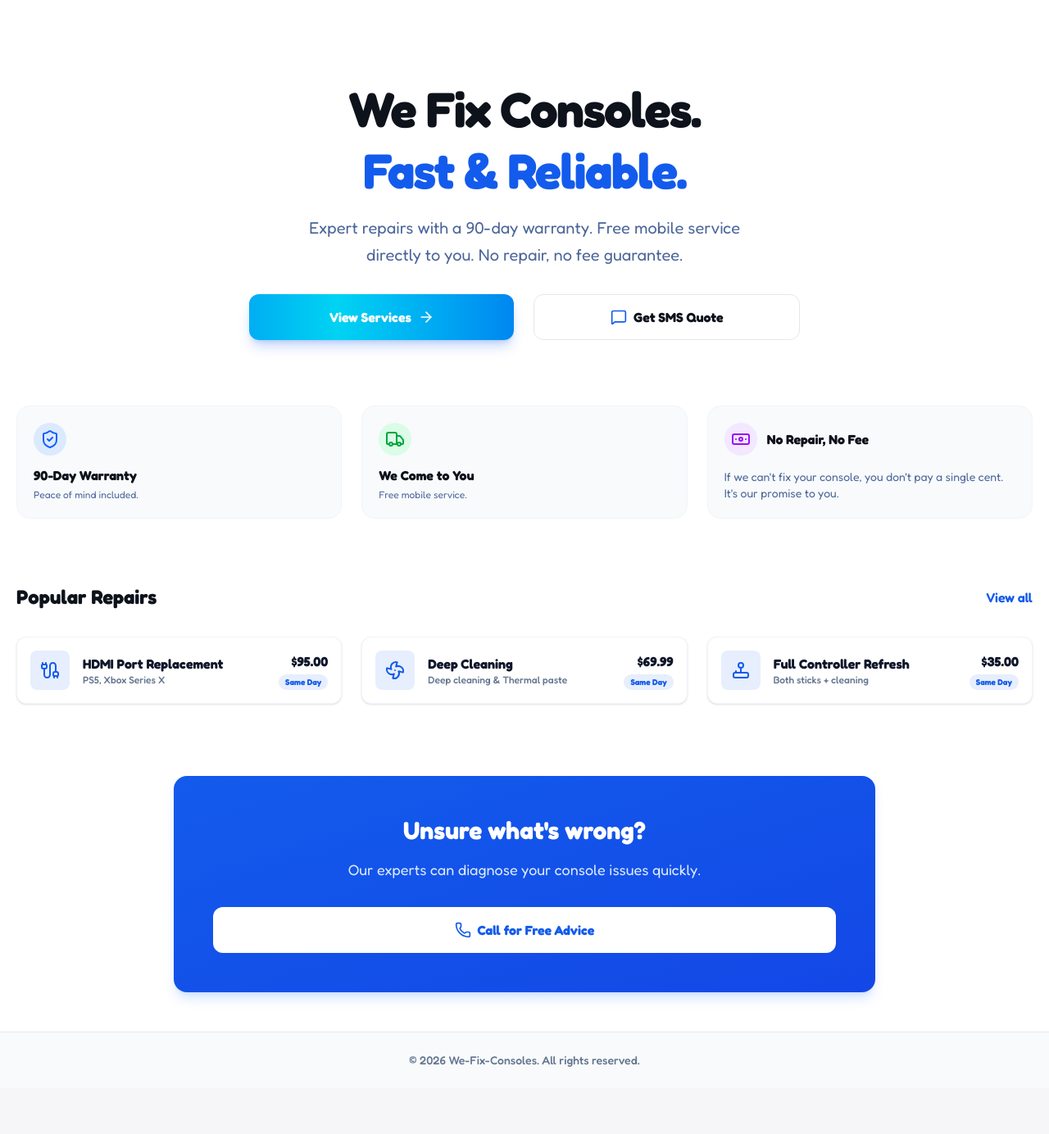
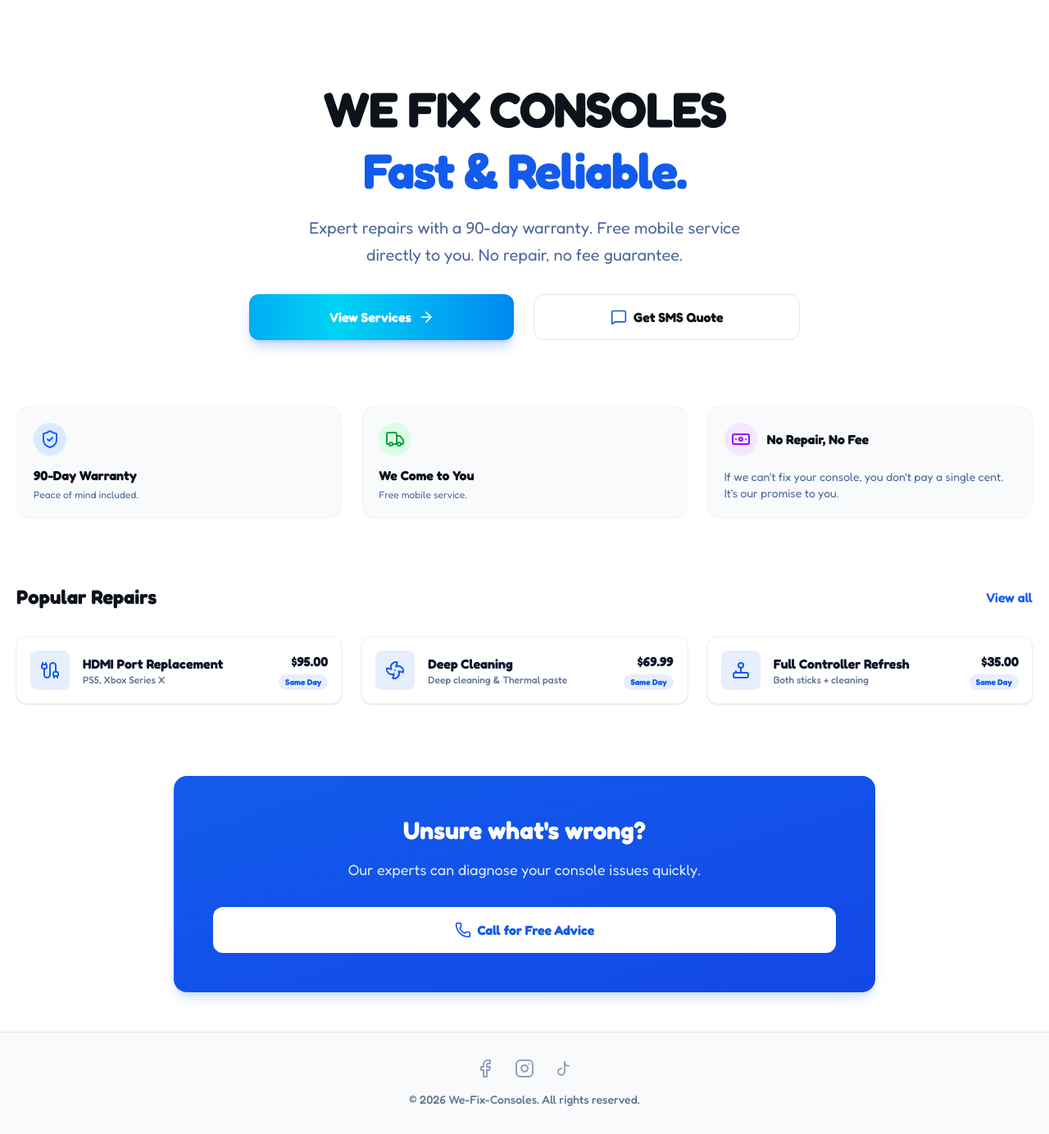
Before and after one commit to kevjetsky/we-fix-consoles-frontend-simple, a Next.js app: page / in a window 1280 px wide. Shown: the whole page at 82% size. Before the commit the page ends 1328 px from the top, so only its background shows below. Built offline with nearby package versions, Linux system fonts and the light colour scheme.

Commit message:
feat: Update branding capitalization, enhance SMS quote link with pre-filled message, and add social media links to the footer.

```diff
--- a/app/page.tsx
+++ b/app/page.tsx
@@ -2,7 +2,7 @@
 
 import Image from 'next/image';
 import Link from 'next/link';
-import { ArrowRight, MessageSquare, ShieldCheck, Truck, Banknote, Phone, Cable, Fan, Joystick } from 'lucide-react';
+import { ArrowRight, MessageSquare, ShieldCheck, Truck, Banknote, Phone, Cable, Fan, Joystick, Facebook, Instagram } from 'lucide-react';
 
 
 export default function Home() {
@@ -11,7 +11,7 @@ export default function Home() {
       <main className="flex-1 overflow-y-auto scrollbar-hide flex flex-col items-center w-full">
         <section className="px-5 pt-8 md:pt-20 pb-10 flex flex-col items-center text-center w-full max-w-4xl mx-auto">
           <h2 className="text-4xl md:text-6xl font-extrabold text-text-main dark:text-white leading-tight mb-4 tracking-tight pt-4">
-            We Fix Consoles.<br />
+            WE FIX CONSOLES<br />
             <span className="text-primary">Fast &amp; Reliable.</span>
           </h2>
           <p className="text-text-muted dark:text-slate-400 text-base md:text-xl leading-relaxed max-w-[320px] md:max-w-xl mb-8">
@@ -22,7 +22,7 @@ export default function Home() {
               View Services
               <ArrowRight className="w-5 h-5" />
             </Link>
-            <a href="sms:+15055243280" className="w-full h-14 bg-white dark:bg-slate-800 border border-slate-200 dark:border-slate-700 hover:bg-slate-50 dark:hover:bg-slate-700 active:scale-[0.98] transition-all text-text-main dark:text-white rounded-xl font-bold text-base flex items-center justify-center gap-2">
+            <a href="sms:+15055243280?body=Hi!%20I'd%20like%20a%20repair%20quote.%20My%20console%20is%20a%20[Console%20Model]%20and%20the%20problem%20is%20[Describe%20Issue]." className="w-full h-14 bg-white dark:bg-slate-800 border border-slate-200 dark:border-slate-700 hover:bg-slate-50 dark:hover:bg-slate-700 active:scale-[0.98] transition-all text-text-main dark:text-white rounded-xl font-bold text-base flex items-center justify-center gap-2">
               <MessageSquare className="w-5 h-5 text-primary" />
               Get SMS Quote
             </a>
@@ -122,7 +122,20 @@ export default function Home() {
           </div>
         </section>
       </main>
-      <footer className="w-full py-6 bg-slate-50 dark:bg-slate-900 border-t border-slate-200 dark:border-slate-800 flex flex-col items-center justify-center mt-auto">
+      <footer className="w-full py-8 bg-slate-50 dark:bg-slate-900 border-t border-slate-200 dark:border-slate-800 flex flex-col items-center justify-center mt-auto">
+        <div className="flex items-center gap-6 mb-4">
+          <a href="https://facebook.com/we.fix.consoles" target="_blank" rel="noopener noreferrer" className="text-slate-400 hover:text-primary transition-colors" aria-label="Facebook">
+            <Facebook className="w-6 h-6" />
+          </a>
+          <a href="https://instagram.com/we.fix.consoles" target="_blank" rel="noopener noreferrer" className="text-slate-400 hover:text-primary transition-colors" aria-label="Instagram">
+            <Instagram className="w-6 h-6" />
+          </a>
+          <a href="https://tiktok.com/@we.fix.consoles" target="_blank" rel="noopener noreferrer" className="text-slate-400 hover:text-primary transition-colors" aria-label="TikTok">
+            <svg className="w-6 h-6" viewBox="0 0 24 24" fill="none" stroke="currentColor" strokeWidth="2" strokeLinecap="round" strokeLinejoin="round">
+              <path d="M9 12a4 4 0 1 0 4 4V4a5 5 0 0 0 5 5" />
+            </svg>
+          </a>
+        </div>
         <p className="text-sm font-medium text-slate-500 dark:text-slate-400">
           &copy; {new Date().getFullYear()} We-Fix-Consoles. All rights reserved.
         </p>
--- a/app/services/page.tsx
+++ b/app/services/page.tsx
@@ -11,7 +11,7 @@ export default function Services() {
           <Link href="/" className="flex size-10 shrink-0 items-center justify-center rounded-full hover:bg-slate-100 dark:hover:bg-slate-800 transition-colors text-slate-900 dark:text-slate-100">
             <ArrowLeft className="w-6 h-6" />
           </Link>
-          <h2 className="text-slate-900 dark:text-slate-100 text-lg md:text-xl font-bold leading-tight tracking-[-0.015em] flex-1 text-center pr-10">We-Fix-Consoles</h2>
+          <h2 className="text-slate-900 dark:text-slate-100 text-lg md:text-xl font-bold leading-tight tracking-[-0.015em] flex-1 text-center pr-10">WE FIX CONSOLES</h2>
         </div>
       </header>
 
```
